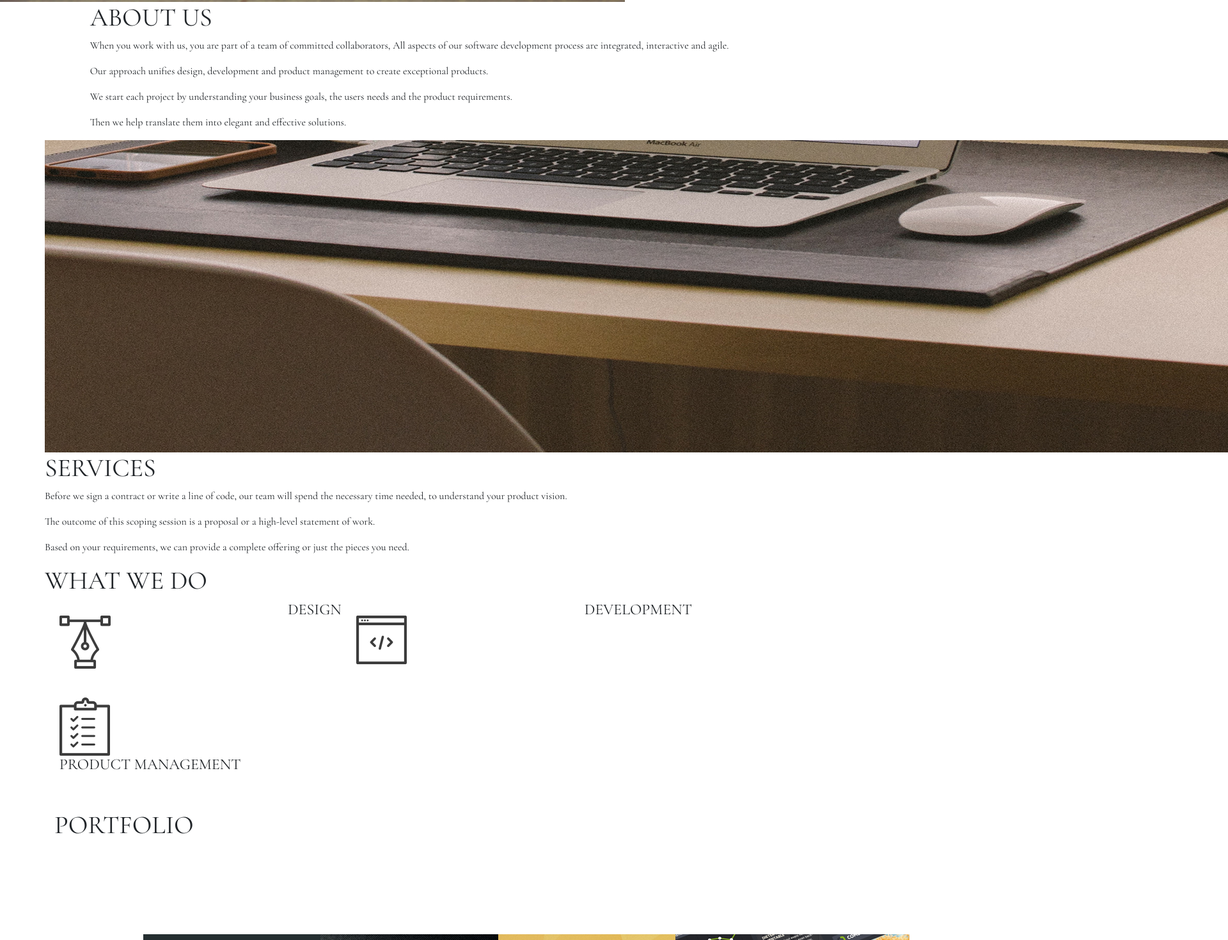
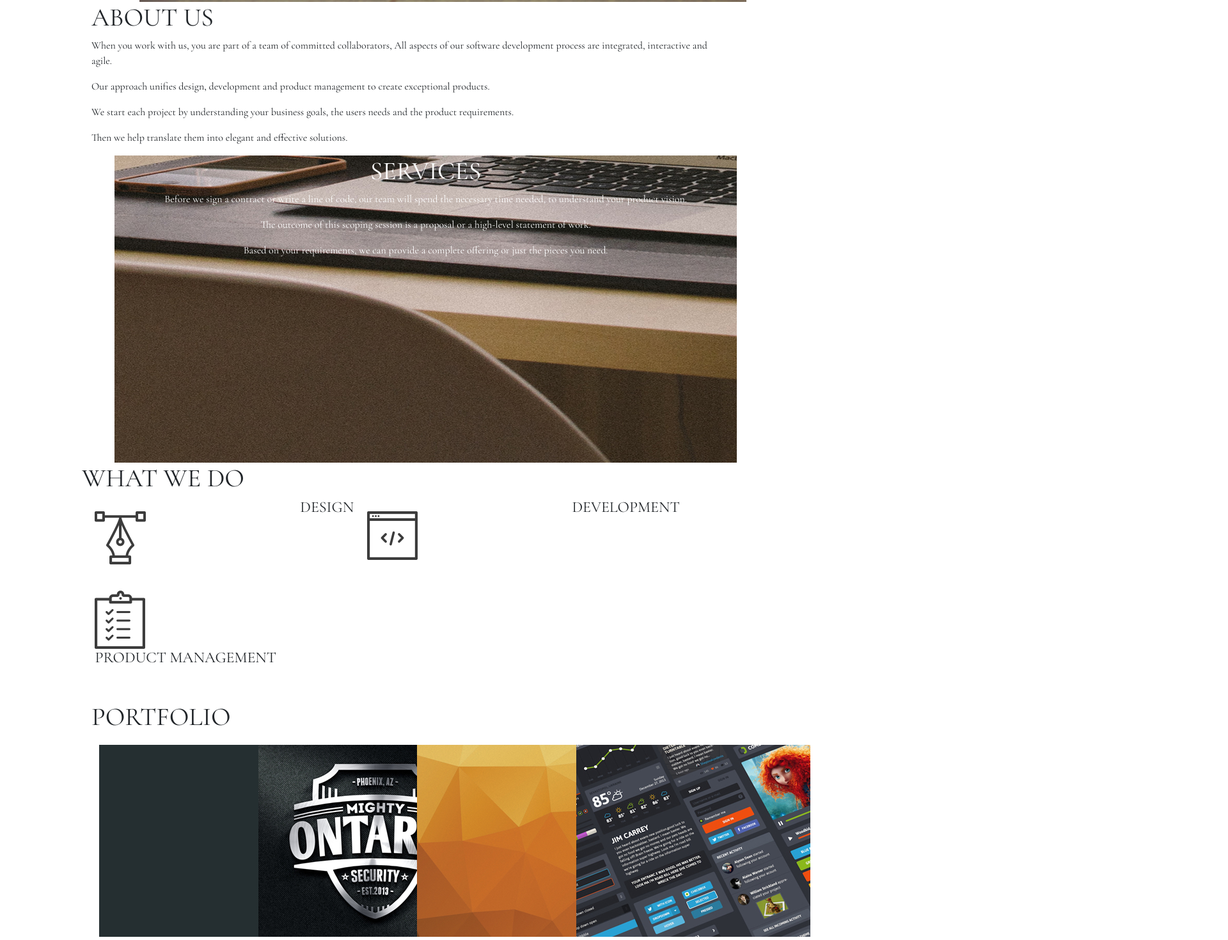
Before and after one commit to Mwendantu-CastDynamic/DelaniStudioPage, a plain HTML site: page index.html in a window 1280 px wide. Shown: the part 797-2266 px from the top of the page at 64% size, 1920 px wide, since content can reach past the window. Drawn offline with nearby package versions, Linux system fonts and the light colour scheme.

Commit message:
Remove all the img tags for all the background images which are still in HTML and edit the classes holding the background images within CSS to ensure they adopt the appropriate size and spacing within the webpage

```diff
--- a/css/styles.css
+++ b/css/styles.css
@@ -7,23 +7,34 @@ body {
   font-family: 'Cormorant Garamond', serif;
 }
 #container{
-
+margin-left: 10%;
+margin-right: 10%;
 }
 .WelcomeImage{
+  float:left;
+  margin-left: 10%;
   background-image: url("/images/h_img.jpg");
   color: white;
+  width:280vh;
   height:100vh;
  text-align: center;
 
 }
 .WelcomeImage.DelaniDLogo{
-  place-self: bottom;
+  text-align:center;
+}
+.aboutUs{
 
 }
-.ServicesImage{
-  background-image: url("/images/s_image.jpg")
-  height:100vh;
-  text: bottom;
+.servicesImage{
+  float:left;
+  margin-left:5%;
+  background-image: url("/images/s_image.jpg");
+  color:white;
+  width:400vh;
+  height:60vh;
+  text-align:center;
+  text-emphasis:large;
 
 }
 
@@ -32,30 +43,31 @@ body {
 }
 
 .col-md-4{
-  /* float:left; */
+  float:left;
   width:15%;
-  border:1%;
   padding:2%;
 }
 
 .port{
-  padding: 50%;
+  padding: 1%;
 
 }
 .col-md-3{
   float:left;
-  width:20%;
-  padding:2%;
+  width:10%;
+  padding:1%;
 }
 .footer{
   margin-top: 20px;
   margin-left: 20%;
 }
 .icons{
-  padding: 2%;
+  padding: 0.1%;
 }
-.ContactImage{
+.contactUs{
   background-image: url("/images/c_image.jpg");
   color:white;
+  width:380vh;
   height:100vh;
+  opacity: 50%;
 }
--- a/index.html
+++ b/index.html
@@ -19,14 +19,14 @@
          <section>
             <h1>WELCOME</h1>
             <h1>TO DELANI STUDIO</h1>
-            <h3>AMAZING PEOPLE ARE MAKING AMAZING DESIGNS IN A FUN ENVIRONMENT</h3>
+            <h4>AMAZING PEOPLE ARE MAKING AMAZING DESIGNS IN A FUN ENVIRONMENT</h4>
             <img src="images/logo.png" alt="DelaniStudioLogo" class="DelaniDLogo">
             <img src="images/mouse_click.png" alt="MouseClickLogo" class ="ClickLogo">
          </section>
       </div>
       </div>
       <div class="container">
-        <div class="row justify-content-center">
+        <div class="aboutUs">
           <section>
             <h1>ABOUT US</h1>
               <p>When you work with us,
@@ -43,7 +43,7 @@
       </div>
         <div class="container">
           <div class="row">
-            <img class="img-s" src="images/s_image.jpg" alt="ServicesImage">
+            <div class="servicesImage">
             <section>
                 <h1>SERVICES</h1>
                 <p>Before we sign a contract or write a line of code, our team will spend
@@ -136,12 +136,13 @@
       </div>
       <div class="container">
         <div class="row">
-          <img src="images/c_image.jpg" alt="ContactUsImage" class="ContactImage">
+          <div class="contactUs">
             <section>
               <h1>CONTACT US</h1>
               <form action="">
               </form>
             </section>
+          </div>
         </div>
       </div>
       <div class="container">
```
Lines whose indentation alone changed are shown as unchanged.
